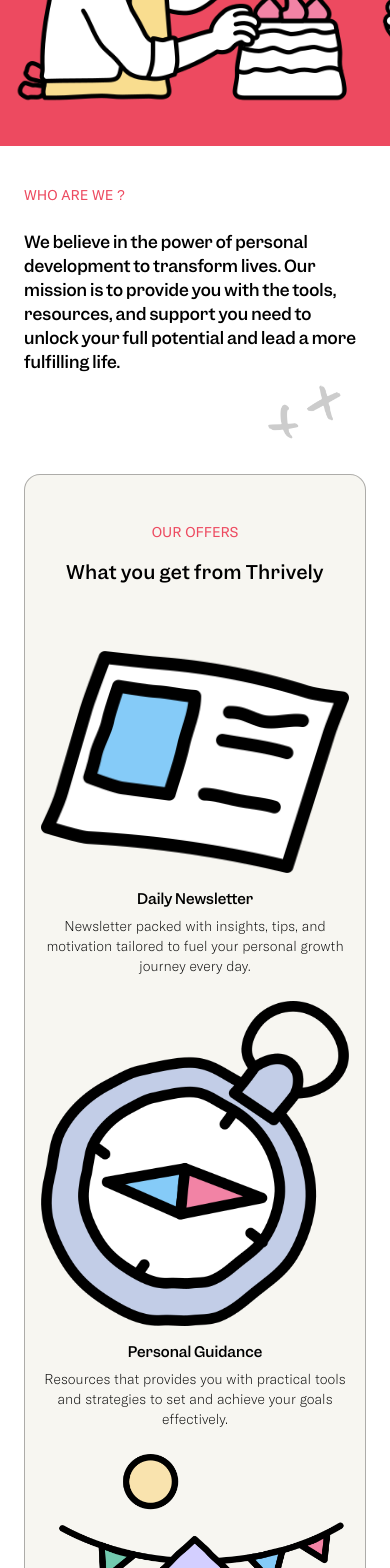
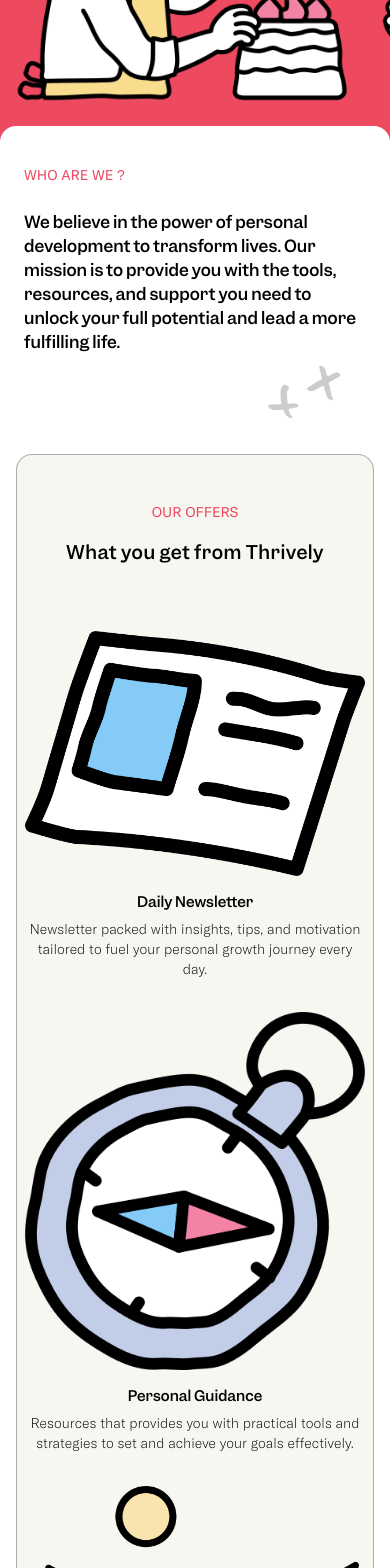
Before and after one commit to King-OJ/thrively, a Next.js app: page / in a window 390 px wide. Shown: the part 780-2348 px from the top of the page. Built offline with nearby package versions, Linux system fonts and the light colour scheme.

Commit message:
adding responsiveness

```diff
--- a/components/WhatYouGet.tsx
+++ b/components/WhatYouGet.tsx
@@ -3,14 +3,14 @@ import Image from "next/image";
 export default function WhatYouGet() {
   return (
     <section>
-      <div className="mx-6 md:mx-10 my-5 md:my-6 border border-opacity-30 border-black bg-grey md:px-12 px-4 py-12 md:py-20 rounded-2xl">
+      <div className="mx-4 md:mx-10 my-5 md:my-6 border border-opacity-30 border-black bg-grey md:px-12 px-2 py-12 md:py-20 rounded-2xl">
         <div className="space-y-16 pb-16 border-black border-b border-opacity-30">
           <div className="space-y-4 text-center ">
             <h4 className="subtitle">our offers</h4>
             <h2 className="title">What you get from Thrively</h2>
           </div>
 
-          <ul className="grid md:grid-flow-col md:items-end md:grid-cols-3 gap-6">
+          <ul className="grid md:grid-flow-col md:items-end md:grid-cols-3 gap-8 md:gap-6">
             <li className="flex flex-col space-y-4 items-center">
               <Image
                 src="/assets/newsletter_icon.png"
@@ -76,7 +76,7 @@ export default function WhatYouGet() {
                   width={0}
                   height={0}
                   sizes="100vw"
-                  className="w-auto h-auto p-1 md:p-0"
+                  className="w-auto h-auto"
                 />
               </div>
 
@@ -125,7 +125,7 @@ export default function WhatYouGet() {
                   width={0}
                   height={0}
                   sizes="100vw"
-                  className="w-auto h-auto -scale-x-[1] p-1 md:p-0"
+                  className="w-auto h-auto -scale-x-[1] "
                 />
               </div>
 
@@ -174,7 +174,7 @@ export default function WhatYouGet() {
                   width={0}
                   height={0}
                   sizes="100vw"
-                  className="w-auto h-auto -scale-x-[1] p-1 md:p-0"
+                  className="w-auto h-auto -scale-x-[1]"
                 />
               </div>
 
--- a/components/WhoAreWe.tsx
+++ b/components/WhoAreWe.tsx
@@ -2,7 +2,7 @@ import Image from "next/image";
 
 export default function WhoAreWe() {
   return (
-    <section className=" md:-mt-[50px] bg-white relative rounded-tr-2xl rounded rounded-tl-2xl overflow-hidden">
+    <section className="-mt-[20px] md:-mt-[50px] bg-white relative rounded-tr-2xl rounded rounded-tl-2xl overflow-hidden">
       <div className="max-w-xl mx-6 md:mx-auto pt-10 pb-20 md:py-20">
         <h4 className="subtitle">who are we ?</h4>
         <p className="mt-6 text-base md:text-lg ">
```
